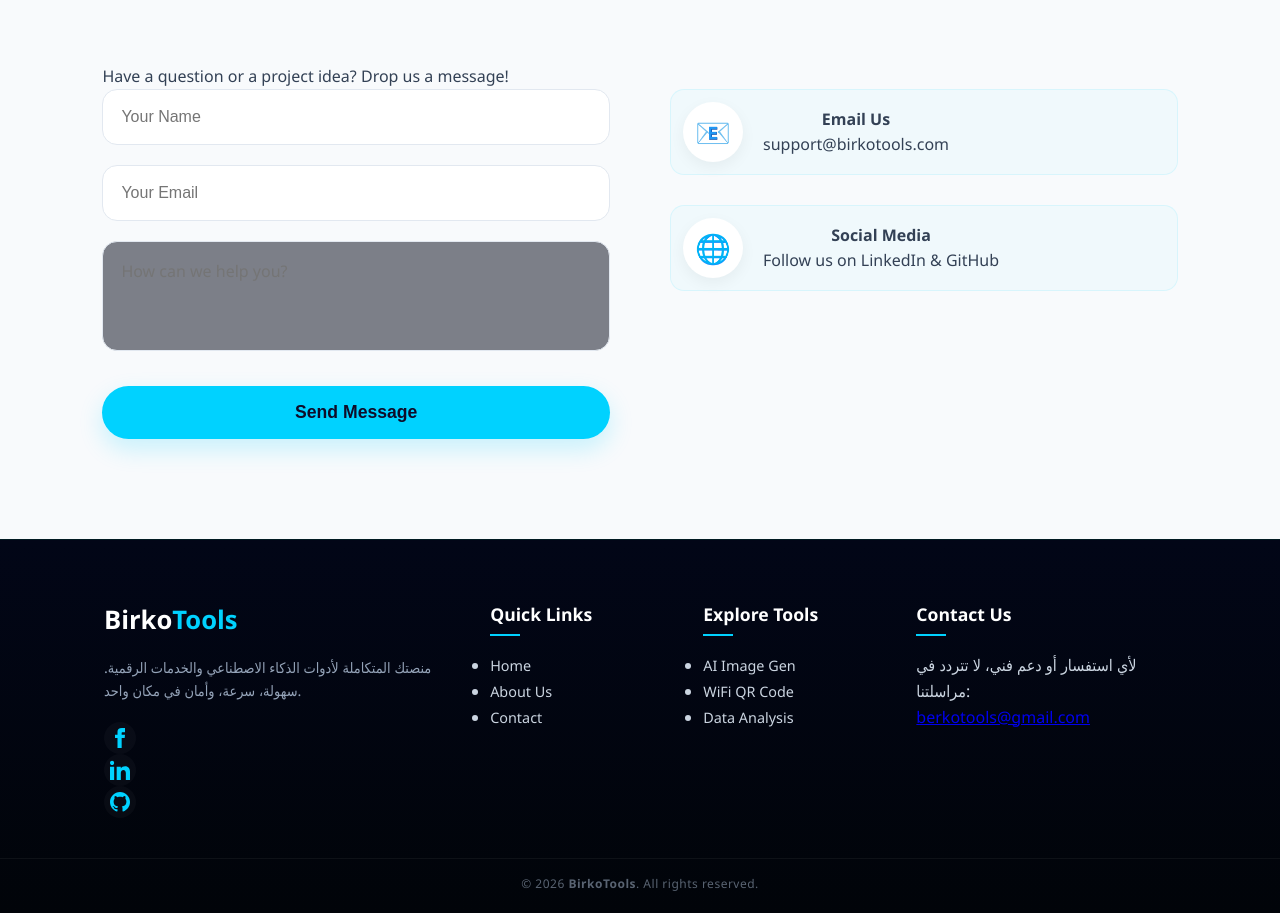
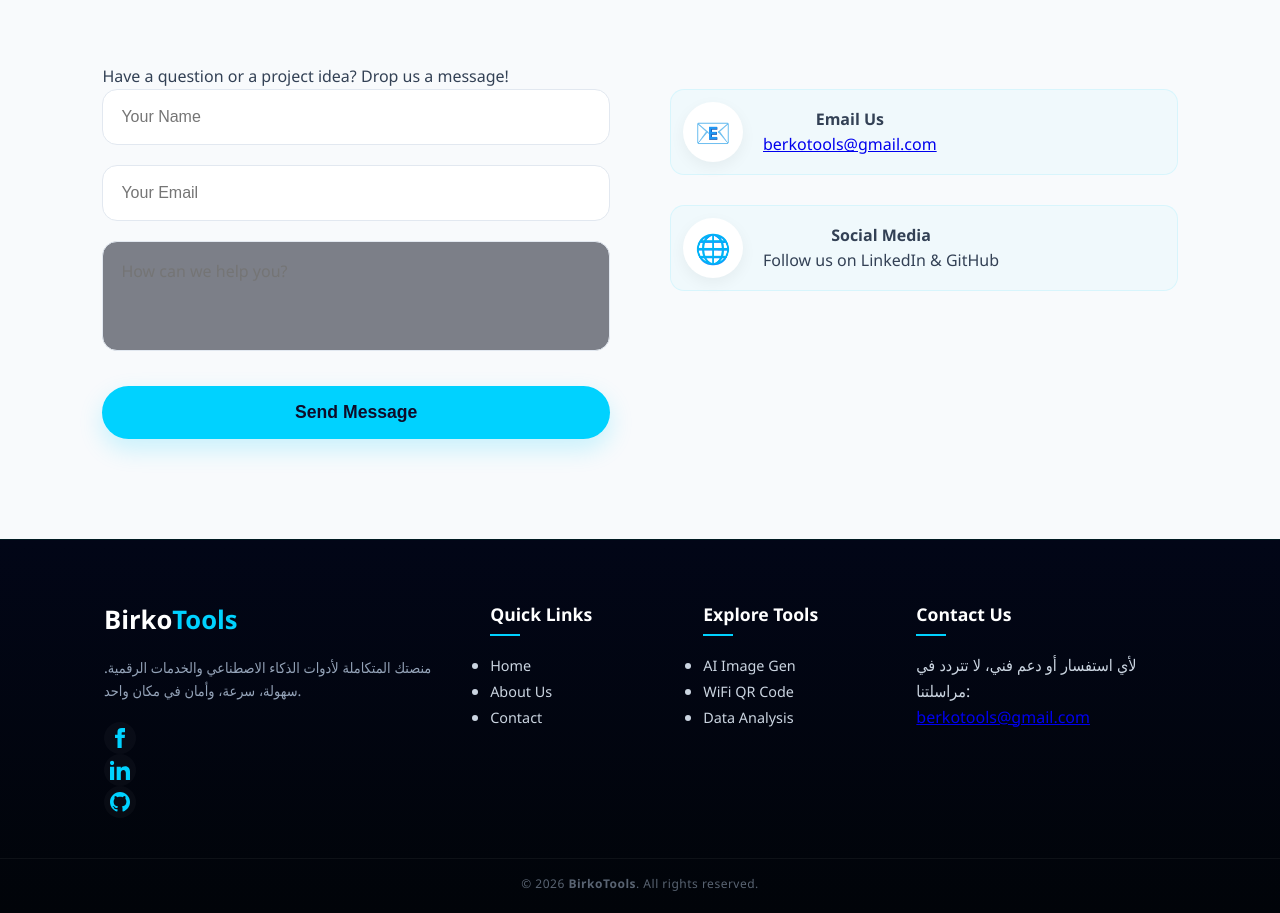
Before and after one commit to amirmala/birko-ai-official, a React (Vite) app: page / in a window 1280 px wide. Shown: the part 3100-4013 px from the top of the page. Built offline with nearby package versions, Linux system fonts and the light colour scheme.

Commit message:
Update contact page email to berkotools@gmail.com

```diff
--- a/src/pages/Home.jsx
+++ b/src/pages/Home.jsx
@@ -47,7 +47,7 @@ const Home = () => {
         <h2 className="section-title">Smart Digital Toolkit</h2>
 
         <div className="tools-grid">
-          {/* Data Cleaner - تم توحيد الكلاسات لضبط التصميم */}
+          {/* Data Cleaner */}
           <div className="tool-card">
             <div className="card-icon">📊</div>
             <h3>Data Analysis - Data Cleaning</h3>
@@ -63,7 +63,7 @@ const Home = () => {
             <Link to="/password-generator" className="card-btn">Use Tool</Link>
           </div>
 
-          {/* Text to Speech - AI Voice */}
+          {/* Text to Speech */}
           <div className="tool-card">
             <div className="card-icon">🎙️</div>
             <h3>Text to Speech</h3>
@@ -146,7 +146,15 @@ const Home = () => {
                 <span className="info-icon">📧</span>
                 <div>
                   <h4>Email Us</h4>
-                  <p>support@birkotools.com</p>
+                  {/* تم تحديث الرابط ليفتح Gmail مباشرة */}
+                  <a
+                    href="https://mail.google.com/mail/?view=cm&fs=1&to=berkotools@gmail.com&su=Inquiry from BirkoTools Web"
+                    target="_blank"
+                    rel="noopener noreferrer"
+                    className="contact-info-link"
+                  >
+                    berkotools@gmail.com
+                  </a>
                 </div>
               </div>
               <div className="info-item">
```
